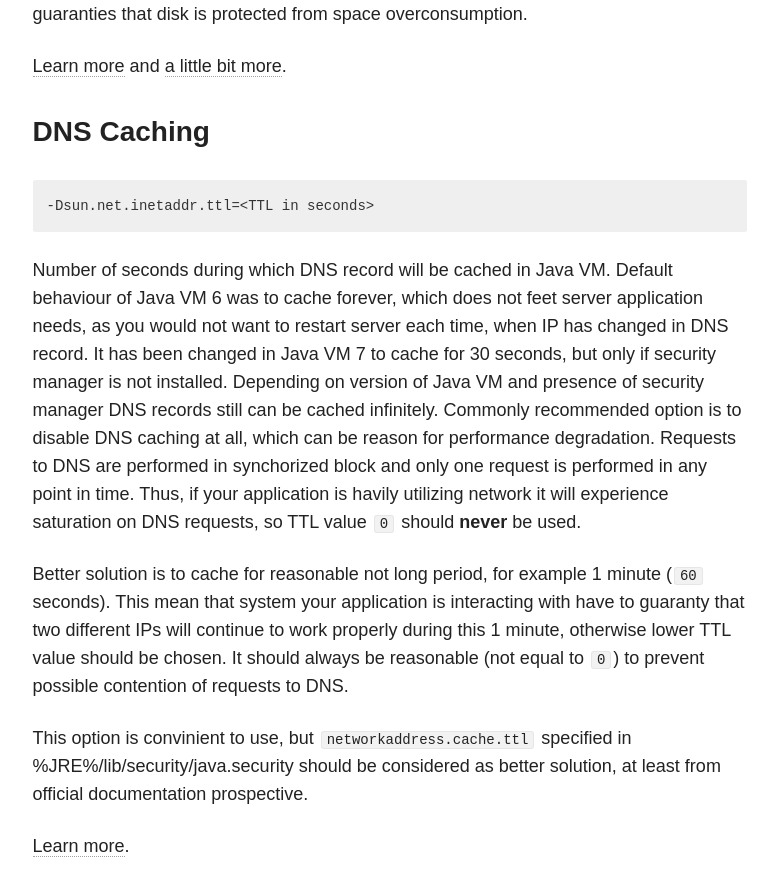
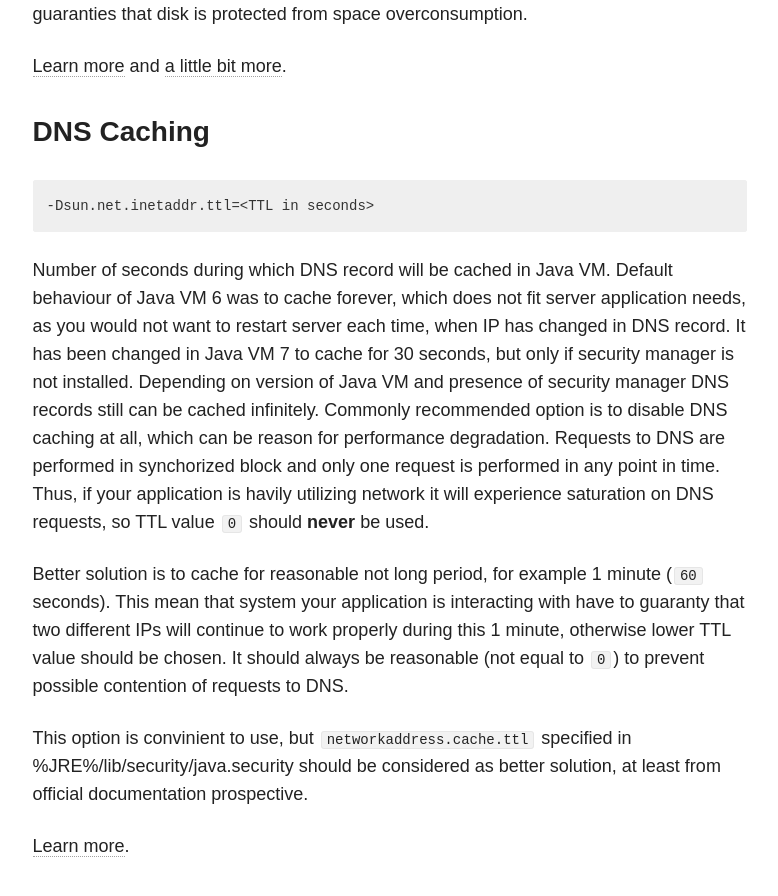
Before and after one commit to anatoliy-sokolenko/anatoliy-sokolenko.github.io, a Jekyll site: the page built from _posts/2014-11-03-javavm-options-production.md, in a window 1280 px wide and 900 px high, scrolled down 4157 px. Shown: the top 896 px of the window, without its empty margins (347-1125 px from the left). Built offline with Jekyll 4.4.1, drawn with Linux system fonts in a browser that asks for light colours; nearby versions of some CDN libraries; formulas are drawn with MathJax 3; comment, search, counter and statistics services are not loaded; some of the changed text lies outside the part shown.

Commit message:
fix typo

````diff
--- a/_posts/2014-11-03-javavm-options-production.md
+++ b/_posts/2014-11-03-javavm-options-production.md
@@ -152,7 +152,7 @@ GC log files rotation makes analysis of garbage collection problems easier, also
 -Dsun.net.inetaddr.ttl=<TTL in seconds>
 ```
 
-Number of seconds during which DNS record will be cached in Java VM. Default behaviour of Java VM 6 was to cache forever, which does not feet server application needs, as you would not want to restart server each time, when IP has changed in DNS record. It has been changed in Java VM 7 to cache for 30 seconds, but only if security manager is not installed. Depending on version of Java VM and presence of security manager DNS records still can be cached infinitely.
+Number of seconds during which DNS record will be cached in Java VM. Default behaviour of Java VM 6 was to cache forever, which does not fit server application needs, as you would not want to restart server each time, when IP has changed in DNS record. It has been changed in Java VM 7 to cache for 30 seconds, but only if security manager is not installed. Depending on version of Java VM and presence of security manager DNS records still can be cached infinitely.
 Commonly recommended option is to disable DNS caching at all, which can be reason for performance degradation. Requests to DNS are performed in synchorized block and only one request is performed in any point in time. Thus, if your application is havily utilizing network it will experience saturation on DNS requests, so TTL value ```0``` should **never** be used.
 
 Better solution is to cache for reasonable not long period, for example 1 minute (```60``` seconds). This mean that system your application is interacting with have to guaranty that two different IPs will continue to work properly during this 1 minute, otherwise lower TTL value should be chosen. It should always be reasonable (not equal to ```0```) to prevent possible contention of requests to DNS.
````
Also changed, not shown: other parts of _posts/2014-11-03-javavm-options-production.md (+1 -1 lines).
